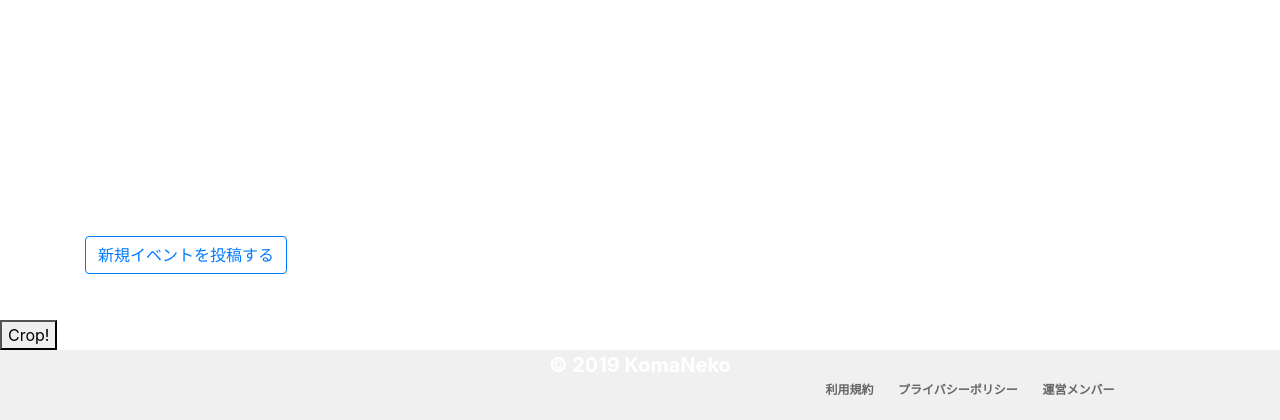
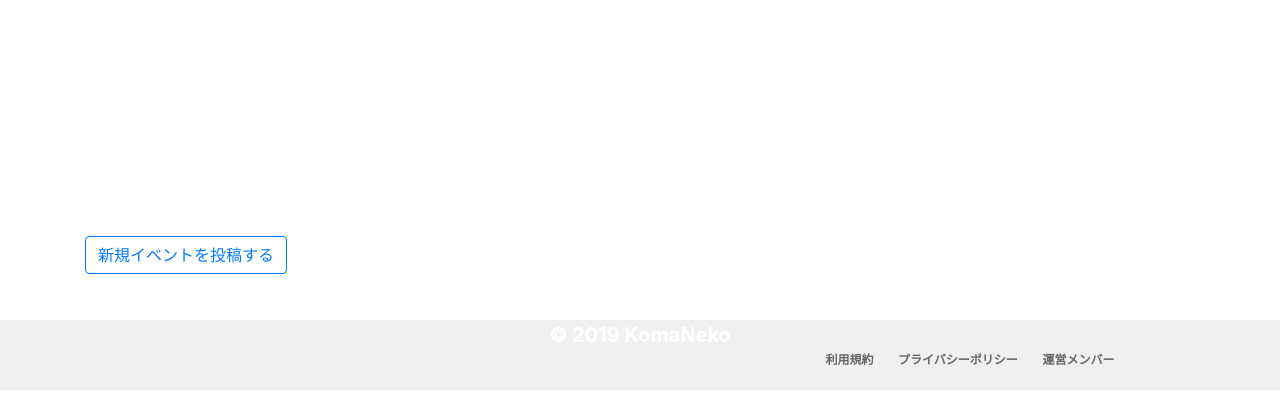
Before and after one commit to daikiyano/komaneko, a Flask app: page /create in a window 1280 px wide. Shown: the part 2858-3278 px from the top of the page. After the commit the page ends 3248 px from the top, so only its background shows below. Run offline with Flask 2, Linux system fonts and the light colour scheme; a user stored in the database is signed in; some libraries are stand-ins or nearby versions.

Commit message:
no message

```diff
--- a/companyblog/templates/create_post.html
+++ b/companyblog/templates/create_post.html
@@ -159,7 +159,7 @@
 <div id="out"></div>
 
 </div>
-<button class="js-crop">Crop!</button>
+<!-- <button class="js-crop">Crop!</button> -->
 
 <!-- <div class="js-cropped-image"></div>
 
```
Also changed, not shown: data.sqlite.
